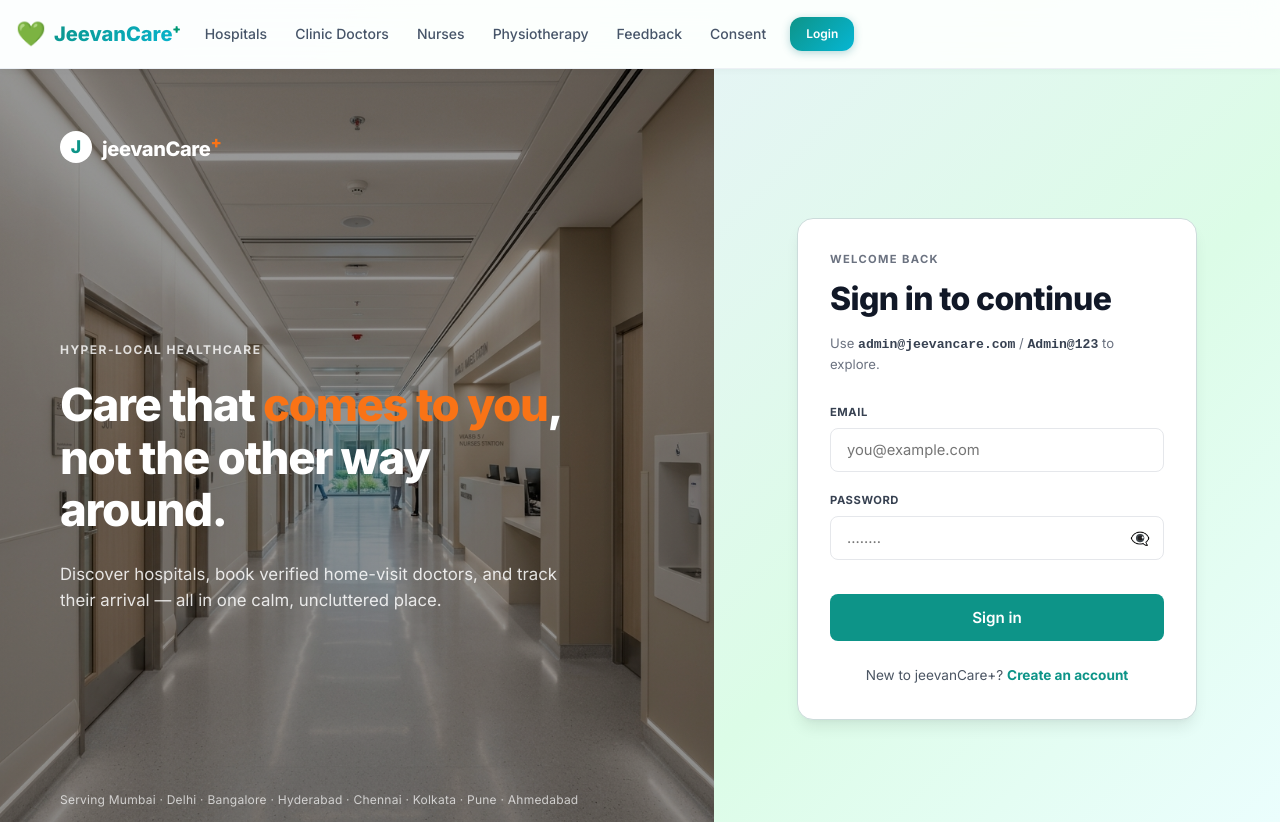
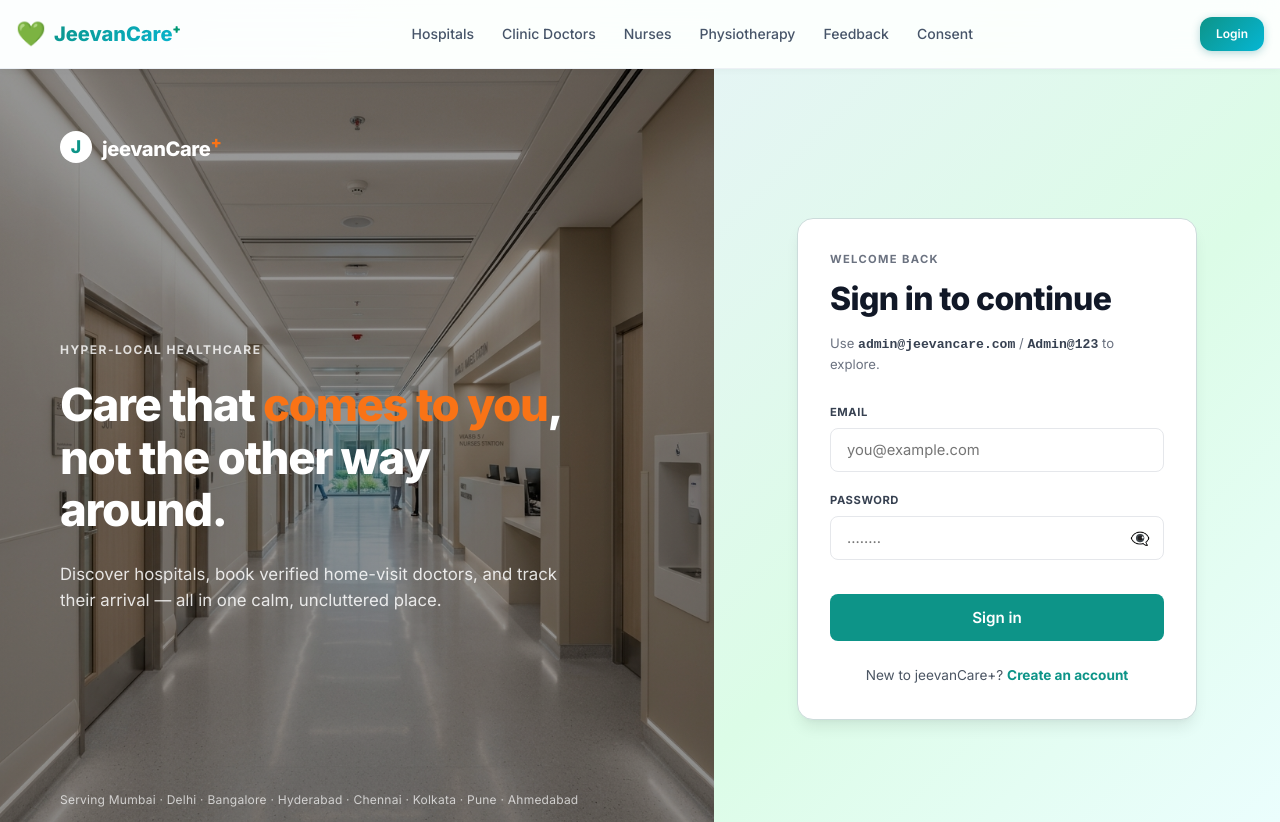
Before and after one commit to maskeraghav-blip/JeevanCare-, a React (Vite) app in the folder client/: page /login in a window 1280 px wide. Shown: the top 822 px of the page. Built offline with nearby package versions, Linux system fonts and the light colour scheme; no server answers.

Commit message:
style: center navbar navigation links in the middle of the website header

```diff
--- a/client/src/components/common/Navbar.css
+++ b/client/src/components/common/Navbar.css
@@ -49,10 +49,23 @@
   margin: 0 var(--space-4);
 }
 
+.navbar-menu {
+  display: flex;
+  align-items: center;
+  flex: 1;
+  justify-content: space-between;
+}
+
 .navbar-links {
   display: flex;
   align-items: center;
   gap: var(--space-1);
+  margin: 0 auto;
+}
+
+.navbar-actions {
+  display: flex;
+  align-items: center;
 }
 
 .nav-link {
@@ -210,7 +223,7 @@
 
   .menu-toggle { display: block; }
 
-  .navbar-links {
+  .navbar-menu {
     position: fixed;
     top: 68px;
     left: 0;
@@ -220,14 +233,30 @@
     backdrop-filter: blur(16px);
     flex-direction: column;
     padding: var(--space-6);
-    gap: var(--space-2);
     transform: translateX(100%);
     transition: transform 0.3s ease;
     overflow-y: auto;
+    justify-content: flex-start;
+    align-items: stretch;
+    gap: var(--space-4);
   }
 
-  .navbar-links.open {
+  .navbar-menu.open {
     transform: translateX(0);
+  }
+
+  .navbar-links {
+    flex-direction: column;
+    width: 100%;
+    margin: 0;
+    gap: var(--space-2);
+  }
+
+  .navbar-actions {
+    width: 100%;
+    margin-top: var(--space-4);
+    display: flex;
+    justify-content: center;
   }
 
   .nav-link {
--- a/client/src/components/common/Navbar.jsx
+++ b/client/src/components/common/Navbar.jsx
@@ -50,7 +50,8 @@
           <span className={`hamburger ${menuOpen ? 'open' : ''}`}></span>
         </button>
 
-        <div className={`navbar-links ${menuOpen ? 'open' : ''}`}>
+        <div className={`navbar-menu ${menuOpen ? 'open' : ''}`}>
+          <div className="navbar-links">
             {navLinks.map(link => (
               <Link
                 key={link.path}
@@ -60,7 +61,9 @@
                 <span className="nav-label">{link.label}</span>
               </Link>
             ))}
+          </div>
 
+          <div className="navbar-actions">
             {user ? (
               <div className="profile-wrapper" ref={profileRef}>
                 <button className="profile-btn" onClick={() => setProfileOpen(!profileOpen)}>
@@ -88,6 +91,7 @@
             )}
           </div>
         </div>
+      </div>
     </nav>
   );
 }
```
Lines whose indentation alone changed are shown as unchanged.
